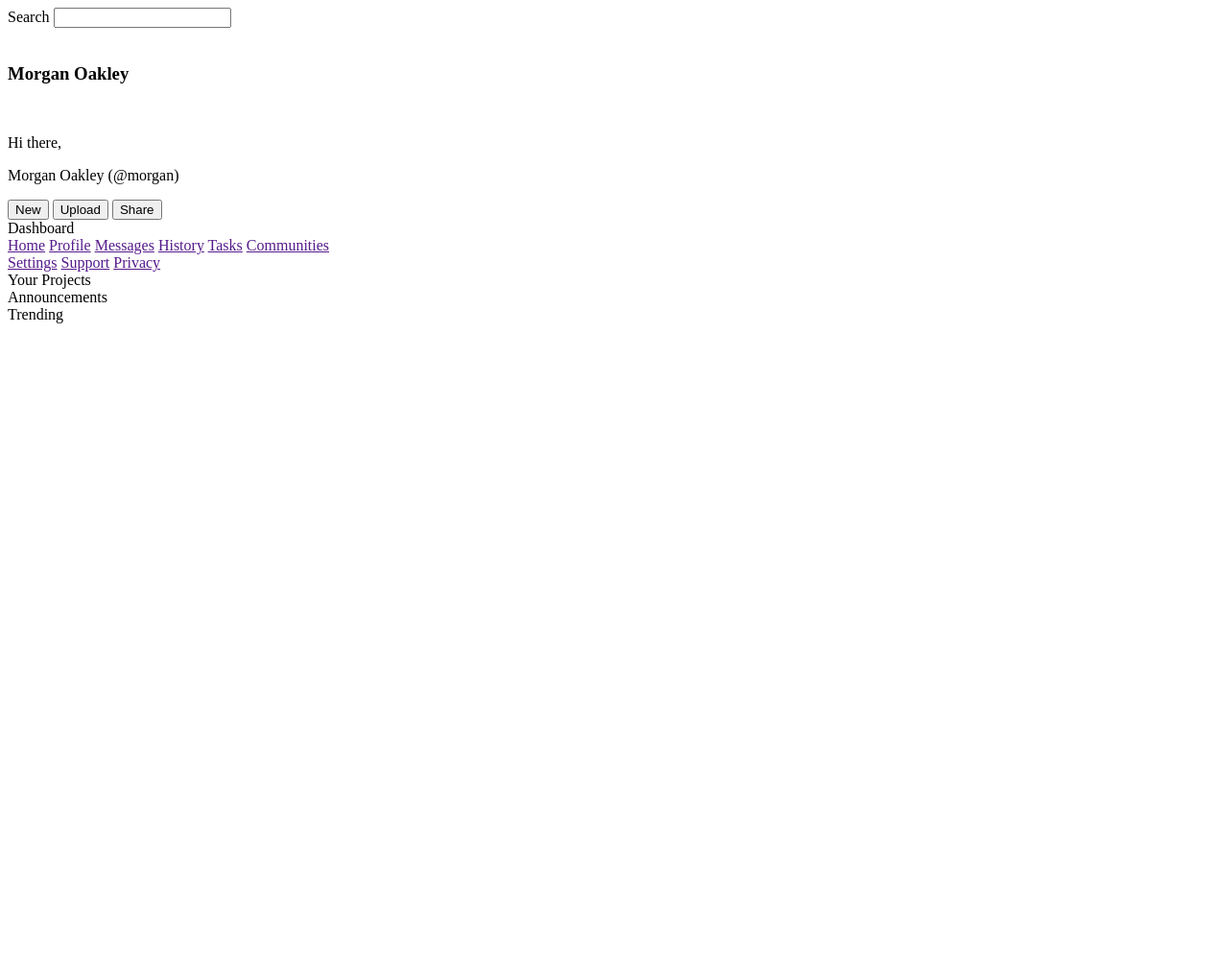
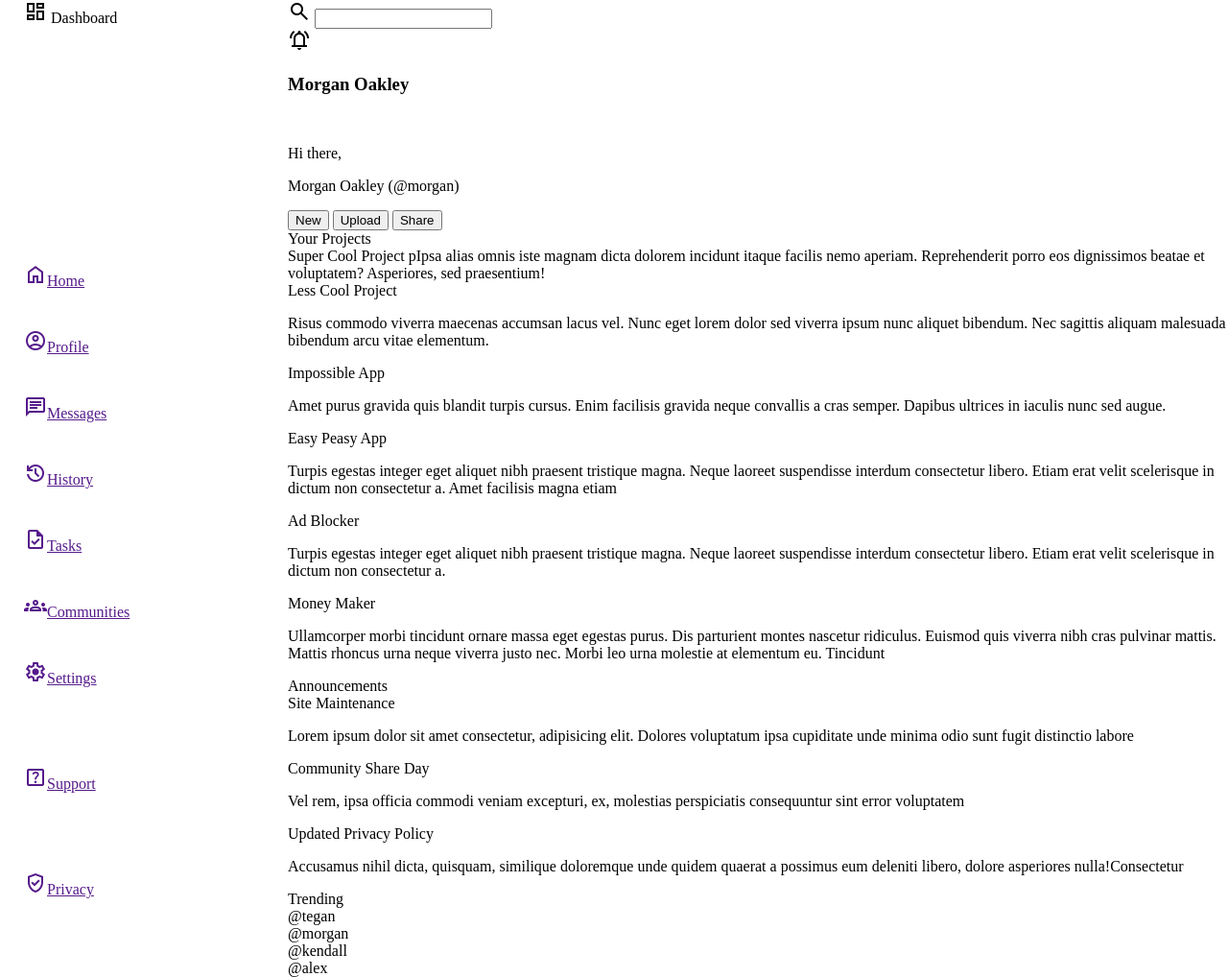
Before and after one commit to 2darwin/admin-dashboard, a plain HTML site: page index.html in a window 1280 px wide. Shown: the whole page at 96% size. Before the commit the page ends 800 px from the top, so only its background shows below. Drawn offline with nearby package versions, Linux system fonts and the light colour scheme.

Commit message:
Added content and icons

```diff
--- a/index.html
+++ b/index.html
@@ -3,16 +3,22 @@
 <head>
     <meta charset="UTF-8">
     <meta name="viewport" content="width=device-width, initial-scale=1.0">
+    <link rel="stylesheet" href="https://fonts.googleapis.com/css2?family=Material+Symbols+Outlined:opsz,wght,FILL,GRAD@20..48,100..700,0..1,-50..200" />
+    <link rel="stylesheet" href="style.css">
     <title>Admin Dashboard</title>
 </head>
 <body>
     <div class="header">
         <div class="search-container">
-            <label for="search">Search</label>
+            <label for="search"><span class="material-symbols-outlined">
+                search
+                </span></label>
             <input type="text" name="search" id="search">
         </div>
         <div class="profile-container">
-            <img src="" alt="">
+            <span class="material-symbols-outlined">
+                notifications_active
+                </span>
             <img src="" alt="">
             <h3 class="username">Morgan Oakley</h3>
         </div>
@@ -29,31 +35,92 @@
     </div>
     <div class="sidebar">
         <div class="logo">
+            <span class="material-symbols-outlined">
+                dashboard
+            </span>
             Dashboard
         </div>
         <div class="main-links">
-            <a href="">Home</a>
-            <a href="">Profile</a>
-            <a href="">Messages</a>
-            <a href="">History</a>
-            <a href="">Tasks</a>
-            <a href="">Communities</a>
+            <a href=""><span class="material-symbols-outlined">
+                home
+                </span>Home</a>
+            <a href=""><span class="material-symbols-outlined">
+                account_circle
+                </span>Profile</a>
+            <a href=""><span class="material-symbols-outlined">
+                chat
+                </span>Messages</a>
+            <a href=""><span class="material-symbols-outlined">
+                history
+                </span>History</a>
+            <a href=""><span class="material-symbols-outlined">
+                task
+                </span>Tasks</a>
+            <a href=""><span class="material-symbols-outlined">
+                groups
+                </span>Communities</a>
         </div>
         <div class="secondary-links">
-            <a href="">Settings</a>
-            <a href="">Support</a>
-            <a href="">Privacy</a>
+            <a href=""><span class="material-symbols-outlined">
+                settings
+                </span>Settings</a>
+            <a href=""><span class="material-symbols-outlined">
+                help_center
+                </span>Support</a>
+            <a href=""><span class="material-symbols-outlined">
+                verified_user
+                </span>Privacy</a>
         </div>
     </div>
     <div class="content">
         <div class="projects">
             Your Projects
+            <div class="post">
+                Super Cool Project
+                pIpsa alias omnis iste magnam dicta dolorem incidunt itaque facilis nemo aperiam. Reprehenderit porro eos dignissimos beatae et voluptatem? Asperiores, sed praesentium!
+            </div>
+            <div class="post">
+                Less Cool Project
+                <p>Risus commodo viverra maecenas accumsan lacus vel. Nunc eget lorem dolor sed viverra ipsum nunc aliquet bibendum. Nec sagittis aliquam malesuada bibendum arcu vitae elementum.</p>
+            </div>
+            <div class="post">
+                Impossible App
+                <p>Amet purus gravida quis blandit turpis cursus. Enim facilisis gravida neque convallis a cras semper. Dapibus ultrices in iaculis nunc sed augue.</p>
+            </div>
+            <div class="post">
+                Easy Peasy App
+                <p>Turpis egestas integer eget aliquet nibh praesent tristique magna. Neque laoreet suspendisse interdum consectetur libero. Etiam erat velit scelerisque in dictum non consectetur a. Amet facilisis magna etiam</p>
+            </div>
+            <div class="post">
+                Ad Blocker
+                <p>Turpis egestas integer eget aliquet nibh praesent tristique magna. Neque laoreet suspendisse interdum consectetur libero. Etiam erat velit scelerisque in dictum non consectetur a.</p>
+            </div>
+            <div class="post">
+                Money Maker
+                <p>Ullamcorper morbi tincidunt ornare massa eget egestas purus. Dis parturient montes nascetur ridiculus. Euismod quis viverra nibh cras pulvinar mattis. Mattis rhoncus urna neque viverra justo nec. Morbi leo urna molestie at elementum eu. Tincidunt</p>
+            </div>
         </div>
         <div class="announcements">
             Announcements
+            <div class="announcement">
+                Site Maintenance
+                <p>Lorem ipsum dolor sit amet consectetur, adipisicing elit. Dolores voluptatum ipsa cupiditate unde minima odio sunt fugit distinctio labore</p>
+            </div>
+            <div class="announcement">
+                Community Share Day
+                <p>Vel rem, ipsa officia commodi veniam excepturi, ex, molestias perspiciatis consequuntur sint error voluptatem</p>
+            </div>
+            <div class="announcement">
+                Updated Privacy Policy
+                <p>Accusamus nihil dicta, quisquam, similique doloremque unde quidem quaerat a possimus eum deleniti libero, dolore asperiores nulla!Consectetur</p>
+            </div>
         </div>
         <div class="trending">
             Trending
+            <div class="user">@tegan</div>
+            <div class="user">@morgan</div>
+            <div class="user">@kendall</div>
+            <div class="user">@alex</div>
         </div>
     </div>
 </body>
--- /dev/null
+++ b/style.css
@@ -0,0 +1,30 @@
+body{
+    margin: 0;
+    padding: 0;
+    display: grid;
+    grid-template-columns: 300px 1fr;
+    grid-template-rows: auto 1fr;
+    grid-template-areas: 'sidebar header'
+                         'sidebar content';
+}
+.header{
+    display: grid;
+    grid-area: header;
+}
+.sidebar{
+    display: grid;
+    grid-area: sidebar;
+    padding-left: 25px;
+}
+.content{
+    display: grid;
+    grid-area: content;
+}
+.main-links{
+    display: grid;
+    gap: 0px;
+}
+.secondary-links{
+    display: grid;
+    gap: 0px;
+}
```
